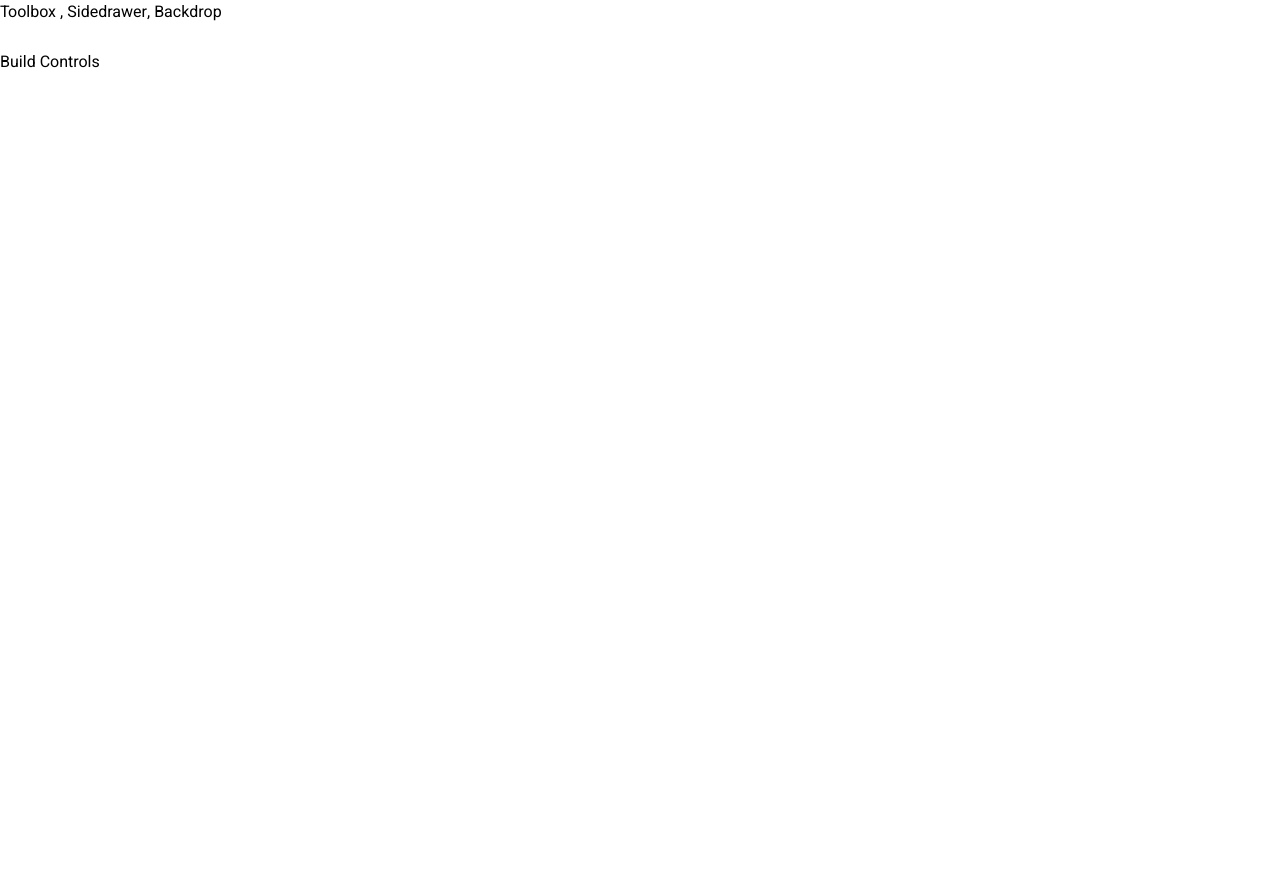
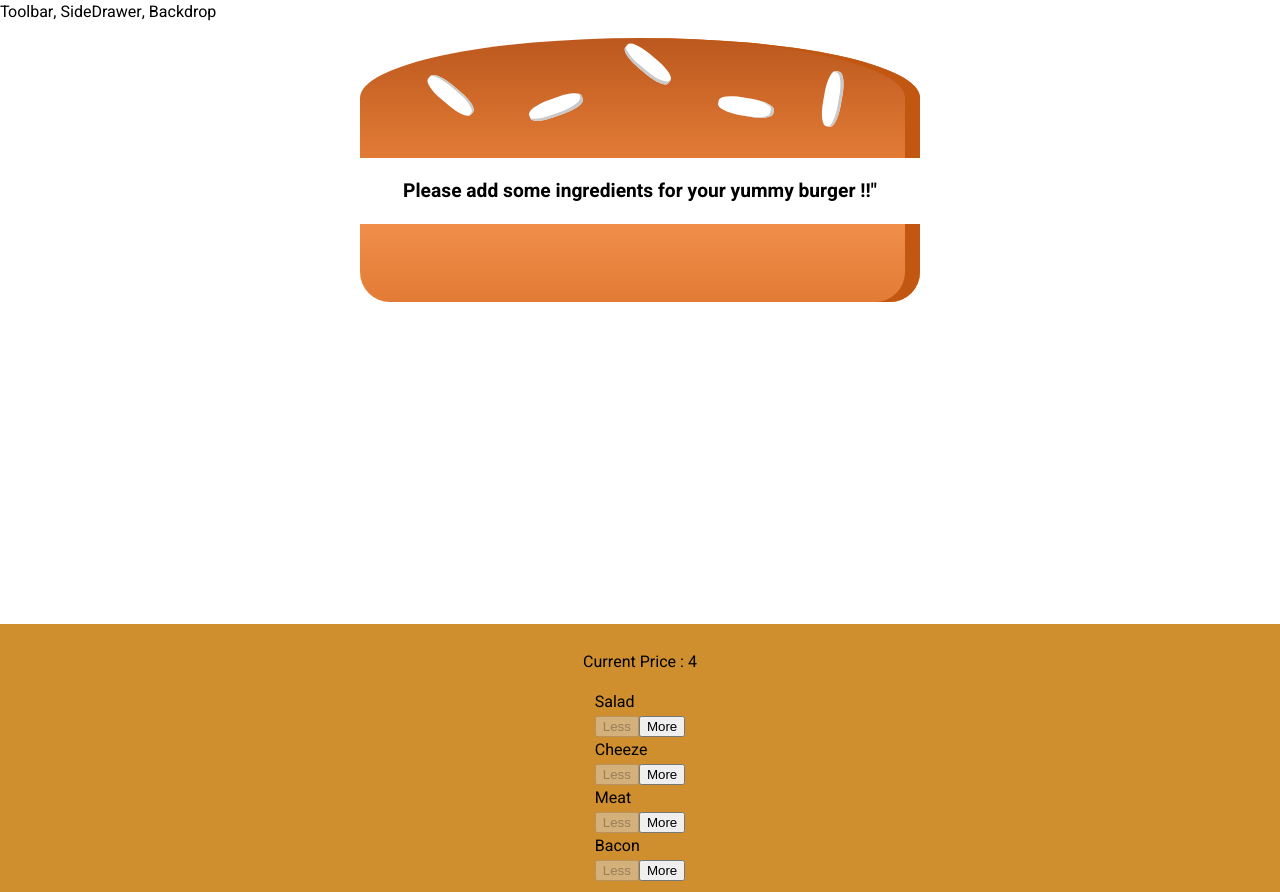
Before and after one commit to nehachauhan14/burger-builder-app, a React app: page / in a window 1280 px wide. Before the commit the page ends 800 px from the top, so only its background shows below. Built offline with nearby package versions, Linux system fonts and the light colour scheme.

Commit message:
Added Build controls (Add , remove and show prices) of burger

```diff
--- a/config/webpack.config.dev.js
+++ b/config/webpack.config.dev.js
@@ -165,7 +165,7 @@ module.exports = {
                 options: {
                   importLoaders: 1,
                   modules : true ,
-                  localIdentName : '[name]_[local]_[hash:base64:5]'
+                  localIdentName : '[name]__[local]__[hash:base64:5]'
                 },
               },
               {
--- a/config/webpack.config.prod.js
+++ b/config/webpack.config.prod.js
@@ -184,7 +184,7 @@ module.exports = {
                         minimize: true,
                         sourceMap: shouldUseSourceMap,
                         modules : true ,
-                        localIdentName : '[name]_[local]_[hash:base64:5]'
+                        localIdentName : '[name]__[local]__[hash:base64:5]'
                       },
                     },
                     {
--- a/src/App.js
+++ b/src/App.js
@@ -3,11 +3,11 @@ import Layout from './components/Layout/Layout';
 import BurgerBuilder from './containers/BurgerBuilder';
 
 class App extends Component {
-  render() {
+  render () {
     return (
       <div>
         <Layout>
-          <BurgerBuilder></BurgerBuilder>
+          <BurgerBuilder ></BurgerBuilder>
         </Layout>
       </div>
     );
--- /dev/null
+++ b/src/components/Burger/BuildControls/BuildControl/BuildControl.css
@@ -0,0 +1,38 @@
+.BuildControl{
+    display: flex;
+    justify-content: space-between;
+    align-items : center;
+    margin : 5px 0;
+}
+
+.BuildControl button{
+    display: block;
+    font : inherit;
+    padding : 5px;
+    margin : 0 5px;
+    width : 80px;
+    border : 1px solid #AA6817;
+    cursor : pointer;
+    outline : none ;
+
+}
+
+.BuildControl .Less {
+    background-color: #D39932;
+    color:white;
+}
+
+.BuildControl .More {
+    background-color: #8F5E1E;
+    color:white;
+}
+
+.BuildControl .Less:Hover , .BuildControl .Less:Hover {
+    background-color: #DAA972;
+    color:white;
+}
+
+.BuildControl .More:Hover , .BuildControl .More:Hover {
+    background-color: #8f5e8f;
+    color:white;
+}
--- /dev/null
+++ b/src/components/Burger/BuildControls/BuildControl/BuildControl.js
@@ -0,0 +1,14 @@
+import React from 'react';
+import classes from '../BuildControl/BuildControl.css';
+
+const buildControl = (props) => {
+    return (
+        <div className={classes.buildControl}>
+            <div>{props.label}</div>
+            <button className={classes.less} onClick={props.removed} disabled={props.disable}>Less</button>
+            <button className={classes.More} onClick={props.added}>More</button>
+        </div>
+    );
+};
+
+export default buildControl;
--- /dev/null
+++ b/src/components/Burger/BuildControls/BuildControls.css
@@ -0,0 +1,10 @@
+.BuildControls{
+    width : 100%;
+    background-color: #CF8F2E;
+    display : flex;
+    flex-flow : column;
+    align-items: center;
+    box-shadow: 0 2px 1px #CCC;
+    margin: auto ;
+    padding : 10px 0 ;
+}
--- /dev/null
+++ b/src/components/Burger/BuildControls/BuildControls.js
@@ -0,0 +1,29 @@
+import React from 'react';
+import BuildControl from '../BuildControls/BuildControl/BuildControl';
+import classes from './BuildControls.css';
+
+const Controls = [
+    {label : 'Salad' , type: 'salad'},
+    {label : 'Cheeze' , type: 'cheeze'},
+    {label : 'Meat' , type: 'meat'}
+    ,{label : 'Bacon' , type: 'bacon'}];
+
+
+const buildControls = (props)=> {
+    return(
+        <div className={classes.BuildControls}>
+        <p>Current Price : {props.price} </p>
+            {Controls.map(ctrl => (
+                <BuildControl
+                    key={ctrl.label}
+                    label={ctrl.label}
+                    added={() => props.ingredientAdded(ctrl.type)}
+                    removed={() => props.ingredientRemoved(ctrl.type)}
+                    disable = {props.disabled[ctrl.type]} />
+            ))}
+        </div>
+    );
+
+};
+
+export default buildControls;
--- a/src/components/Burger/Burger.css
+++ b/src/components/Burger/Burger.css
@@ -1,30 +1,30 @@
-.Burger{
-    width : 100%;
+.Burger {
+    width: 100%;
     margin: auto;
-    height : 250px;
+    height: 250px;
     overflow: scroll;
     text-align: center;
     font-weight: bold;
     font-size: 1.2rem;
+}
 
-}
-@media (min-width:500px) and (min-height:400px){
-    .Burger{
-        width:350px;
+@media (min-width: 500px) and (min-height: 400px) {
+    .Burger {
+        width: 350px;
         height: 300px;
     }
 }
 
-@media (min-width:500px) and (min-height:400px){
-    .Burger{
-        width:350px;
-        height: 300px;
+@media (min-width: 500px) and (min-height: 401px) {
+    .Burger {
+        width: 450px;
+        height: 400px;
     }
 }
 
-@media (min-width:1000px) and (min-height:700px){
-    .Burger{
-        width:700px;
-        height: 500px;
+@media (min-width: 1000px) and (min-height: 700px) {
+    .Burger {
+        width: 700px;
+        height: 600px;
     }
 }
--- a/src/components/Burger/Burger.js
+++ b/src/components/Burger/Burger.js
@@ -2,15 +2,30 @@ import React from 'react';
 import BurgerIngredient from './BurgerIngredient/BurgerIngredient';
 import Classes from './Burger.css';
 
-const burger = (props) =>{
+const burger=(props)=>{
+
+    let transformedIngredients = Object.keys(props.ingredients)
+    .map(igKey => {
+        return [...Array(props.ingredients[igKey])].map((_, i)=> {
+            return<BurgerIngredient key={igKey + i } type={igKey} />;
+        });
+    })
+    .reduce((arr, el ) => {
+        return arr.concat(el);
+    },[]);
+
+    console.log(transformedIngredients);
+
+    if(transformedIngredients.length === 0){
+        transformedIngredients =
+        <p> Please add some ingredients for your yummy burger !!"</p>;
+    }
     return (
-        <div className="Classes.Burger">
-            <BurgerIngredient type = "bread-top" />
-            <BurgerIngredient type = "cheeze" />
-            <BurgerIngredient type = "salad" />
-            <BurgerIngredient type = "cheeze" />
-            <BurgerIngredient type = "bread-bottom" />
+        <div className={Classes.Burger}>
+            <BurgerIngredient type="bread-top" />
+                {transformedIngredients}
+            <BurgerIngredient type="bread-bottom" />
         </div>
     );
-}
+};
 export default burger;
--- a/src/components/Burger/BurgerIngredient/BurgerIngredient.js
+++ b/src/components/Burger/BurgerIngredient/BurgerIngredient.js
@@ -22,7 +22,7 @@ class BurgerIngredient extends Component {
             case ( 'meat' ):
                 ingredient = <div className={classes.Meat}></div>;
                 break;
-            case ( 'cheese' ):
+            case ( 'cheeze' ):
                 ingredient = <div className={classes.Cheese}></div>;
                 break;
             case ( 'bacon' ):
@@ -33,6 +33,7 @@ class BurgerIngredient extends Component {
                 break;
             default:
                 ingredient = null;
+                break;
         }
 
         return ingredient;
--- a/src/components/Layout/Layout.js
+++ b/src/components/Layout/Layout.js
@@ -1,16 +1,14 @@
 import React from 'react';
 import Auxi from '../../hoc/Auxi';
-import Classes from './Layout.css';
+import classes from './Layout.css';
 
-const layout = (props) => {
-        return(
-            <Auxi>
-                <div> Toolbox , Sidedrawer, Backdrop </div>
-                 <main className="content">
-                    {props.children}
-                </main>
-            </Auxi>
-        );
-}
+const layout = ( props ) => (
+    <Auxi>
+        <div>Toolbar, SideDrawer, Backdrop</div>
+        <main className={classes.Content}>
+            {props.children}
+        </main>
+    </Auxi>
+);
 
-export default layout ;
+export default layout;
--- a/src/containers/BurgerBuilder.js
+++ b/src/containers/BurgerBuilder.js
@@ -1,16 +1,83 @@
 import React , {Component} from 'react';
 import Auxi from '../hoc/Auxi';
 import Burger from '../components/Burger/Burger';
+import BuildControls from '../components/Burger/BuildControls/BuildControls';
+
+const INGREDIENT_PRICE = {
+    salad   : 0.5,
+    bacon   : 0.4,
+    cheeze  : 1.3,
+    meat    : 0.7
+}
 
 class BurgerBuilder extends Component{
-render(){
-    return(
+
+    state = {
+        ingredients : {
+            salad   : 0,
+            bacon   : 0,
+            cheeze  : 0,
+            meat    : 0
+        } ,
+        totalPrice : 4
+    };
+
+
+    addIngredientHandler = (type) => {
+        const oldCount = this.state.ingredients[type] ;
+        const updatedCount = oldCount + 1 ;
+        const updatedIngredients = {
+            ...this.state.ingredients
+        };
+        updatedIngredients[type] = updatedCount ;
+        const newPrice = INGREDIENT_PRICE[type] + this.state.totalPrice;
+        this.setState({
+            totalPrice : newPrice ,
+            ingredients : updatedIngredients
+        });
+
+        console.log(`current state is ${{...this.state.ingredients}}`);
+    }
+
+    removeIngredientHandler = (type) => {
+        const oldCount = this.state.ingredients[type];
+        if(oldCount <= 0)
+            return;
+        const updatedCount = oldCount > 0 ? oldCount -1  : oldCount ;
+        const updatedIngredients = {
+            ...this.state.ingredients
+        } ;
+        updatedIngredients[type] = updatedCount;
+        const newPrice = this.state.totalPrice - INGREDIENT_PRICE[type];
+
+        this.setState({
+            ingredients:updatedIngredients ,
+            totalPrice : newPrice
+        });
+    }
+
+
+    render(){
+
+        let disabledInfo = {
+            ...this.state.ingredients
+        };
+
+        for(let key in disabledInfo){
+        disabledInfo[key] = disabledInfo[key] <= 0 ;
+        }
+
+        return(
         <Auxi>
-            <Burger />
-            <div>Build Controls</div>
+            <Burger ingredients={this.state.ingredients}  />
+            <BuildControls
+                ingredientAdded = {this.addIngredientHandler}
+                ingredientRemoved = {this.removeIngredientHandler}
+                disabled={disabledInfo}
+                price={this.state.totalPrice}></BuildControls>
         </Auxi>
     );
-    }
+  }
 }
 
 export default BurgerBuilder ;
```
